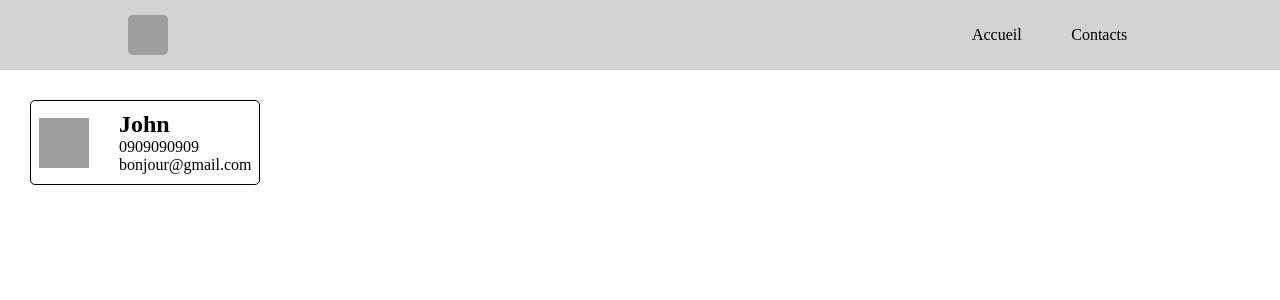
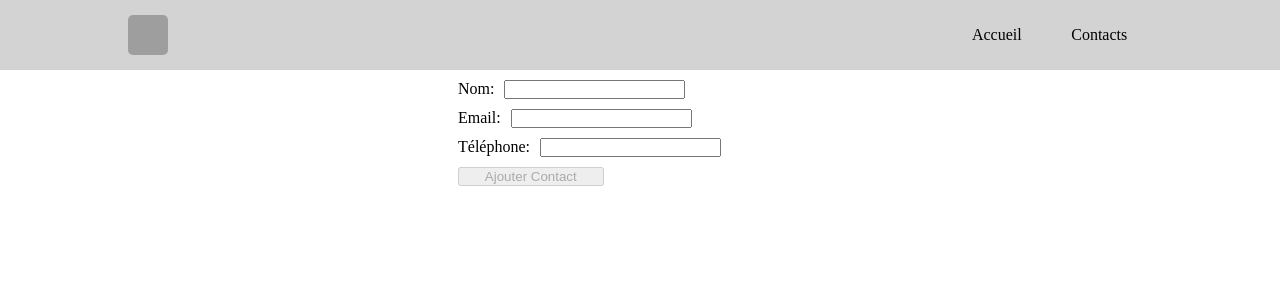
Before and after one commit to CedraCN04/contact-planner-with-angular, an Angular app: page / in a window 1280 px wide. Shown: the top 300 px of the page. Built offline with nearby package versions, Linux system fonts and the light colour scheme; grey boxes are pictures that could not be loaded.

Commit message:
ajout du formulaire d'ajout de contact

```diff
--- a/src/app/app.component.html
+++ b/src/app/app.component.html
@@ -1,2 +1,6 @@
 <app-menu />
-<app-card-contact />
+<app-contact-form (contactCreated)="addContact($event)" />
+
+<div *ngFor="let contact of contacts">
+  <app-card-contact [contact]="contact"></app-card-contact>
+</div>
--- a/src/app/app.component.ts
+++ b/src/app/app.component.ts
@@ -1,14 +1,23 @@
+import { CommonModule } from '@angular/common';
 import { Component } from '@angular/core';
 import { CardContactComponent } from './card-contact/card-contact.component';
+import { ContactFormComponent } from "./contact-form/contact-form.component";
 import { MenuComponent } from './menu/menu.component';
+import { Contact } from './models/contact';
 
 
 @Component({
   selector: 'app-root',
   standalone: true,
-  imports: [MenuComponent, CardContactComponent],
+  imports: [CommonModule, MenuComponent, CardContactComponent, CardContactComponent, ContactFormComponent],
   templateUrl: './app.component.html',
   styleUrl: './app.component.scss'
 })
 export class AppComponent {
+  contacts: Contact[]= [];
+
+  addContact(contact: Contact) {
+    contact.id = this.contacts.length + 1;
+    this.contacts.push(contact);
+  }
 }
--- a/src/app/card-contact/card-contact.component.html
+++ b/src/app/card-contact/card-contact.component.html
@@ -1,9 +1,9 @@
 <div class="card">
-  <img
+  <!--   <img
     class="card__image"
     [src]="contact.picture"
     alt="Photo de {{ contact.name }}"
-  />
+  /> -->
   <div class="card__text">
     <h2 class="card__name">{{ contact.name }}</h2>
     <p class="card__phone">{{ contact.phone }}</p>
--- a/src/app/card-contact/card-contact.component.ts
+++ b/src/app/card-contact/card-contact.component.ts
@@ -1,22 +1,16 @@
-import { Component, OnInit } from '@angular/core';
+import { CommonModule } from '@angular/common';
+import { Component, Input } from '@angular/core';
 import { Contact } from '../models/contact';
 
 @Component({
   selector: 'app-card-contact',
   standalone: true,
-  imports: [],
+  imports: [CommonModule],
   templateUrl: './card-contact.component.html',
   styleUrl: './card-contact.component.scss'
 })
-export class CardContactComponent implements OnInit {
+export class CardContactComponent {
 
-  contact!: Contact
+  @Input()contact!: Contact
 
-  constructor() {
-    this.contact = new Contact(1, 'John', 'https://img.freepik.com/vecteurs-libre/illustration-du-jeune-homme-souriant_1308-174669.jpg?t=st=1728054598~exp=1728058198~hmac=e7f7b2b35361d9503b9a8e80add25dd9a2b7d551731155e62dca4b852c59223b&w=1380', "0909090909", "bonjour@gmail.com")
-  }
-
-  ngOnInit(): void {
-
-  }
 }
--- /dev/null
+++ b/src/app/contact-form/contact-form.component.html
@@ -0,0 +1,45 @@
+<form (ngSubmit)="onSubmit()" #contactForm="ngForm">
+  <div class="contact-infos">
+    <label for="name">Nom:</label>
+    <input
+      type="text"
+      id="name"
+      required
+      [(ngModel)]="contact.name"
+      name="name"
+    />
+  </div>
+  <div class="contact-infos">
+    <label for="email">Email:</label>
+    <input
+      type="email"
+      id="email"
+      required
+      [(ngModel)]="contact.email"
+      name="email"
+    />
+  </div>
+  <div class="contact-infos">
+    <label for="phone">Téléphone:</label>
+    <input
+      type="tel"
+      id="phone"
+      required
+      [(ngModel)]="contact.phone"
+      name="phone"
+    />
+  </div>
+  <!--   <div class="contact-infos">
+    <label for="picture">Photo:</label>
+    <input
+      type="url"
+      id="picture"
+      required
+      [(ngModel)]="contact.picture"
+      name="picture"
+    />
+  </div> -->
+  <button class="add" type="submit" [disabled]="!contactForm.form.valid">
+    Ajouter Contact
+  </button>
+</form>
--- /dev/null
+++ b/src/app/contact-form/contact-form.component.scss
@@ -0,0 +1,18 @@
+form {
+  width: 30%;
+  display: flex;
+  flex-direction: column;
+  gap: 10px;
+  margin: 0 auto;
+  padding: 10px;
+}
+
+.contact-infos {
+  display: flex;
+  flex-direction: row;
+  gap: 10px;
+}
+
+.add {
+  width: 40%;
+}
--- /dev/null
+++ b/src/app/contact-form/contact-form.component.ts
@@ -0,0 +1,20 @@
+import { Component, EventEmitter, Output } from '@angular/core';
+import { FormsModule } from '@angular/forms';
+import { Contact } from '../models/contact';
+
+@Component({
+  selector: 'app-contact-form',
+  standalone: true,
+  imports: [FormsModule],
+  templateUrl: './contact-form.component.html',
+  styleUrls: ['./contact-form.component.scss']
+})
+export class ContactFormComponent {
+  @Output() contactCreated = new EventEmitter<Contact>();
+  contact: Contact = new Contact(0, '', '', '', '');
+
+  onSubmit() {
+    this.contactCreated.emit(this.contact);
+    this.contact = new Contact(0, '', '', '', ''); // Réinitialiser le formulaire
+  }
+}
```
